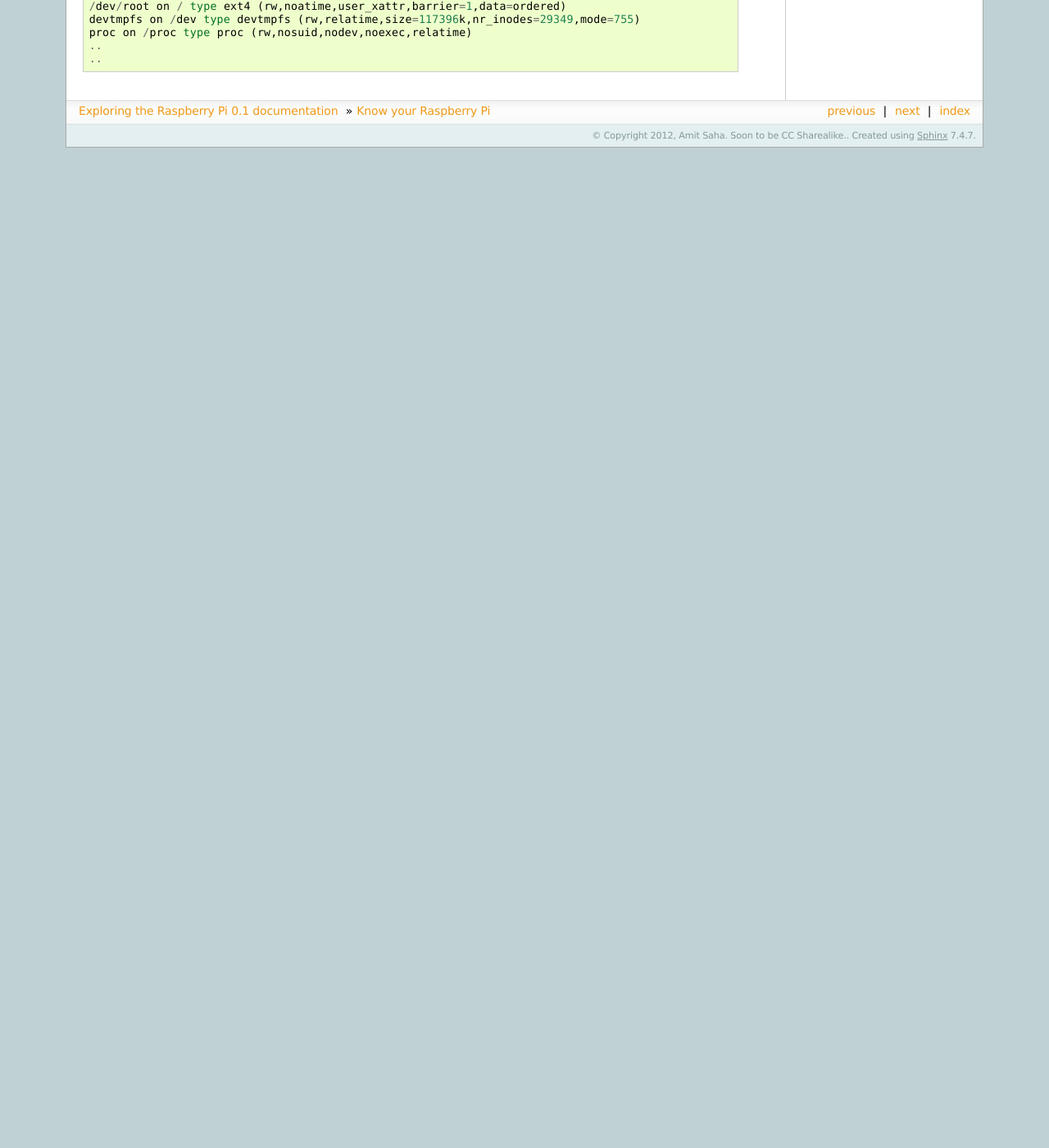
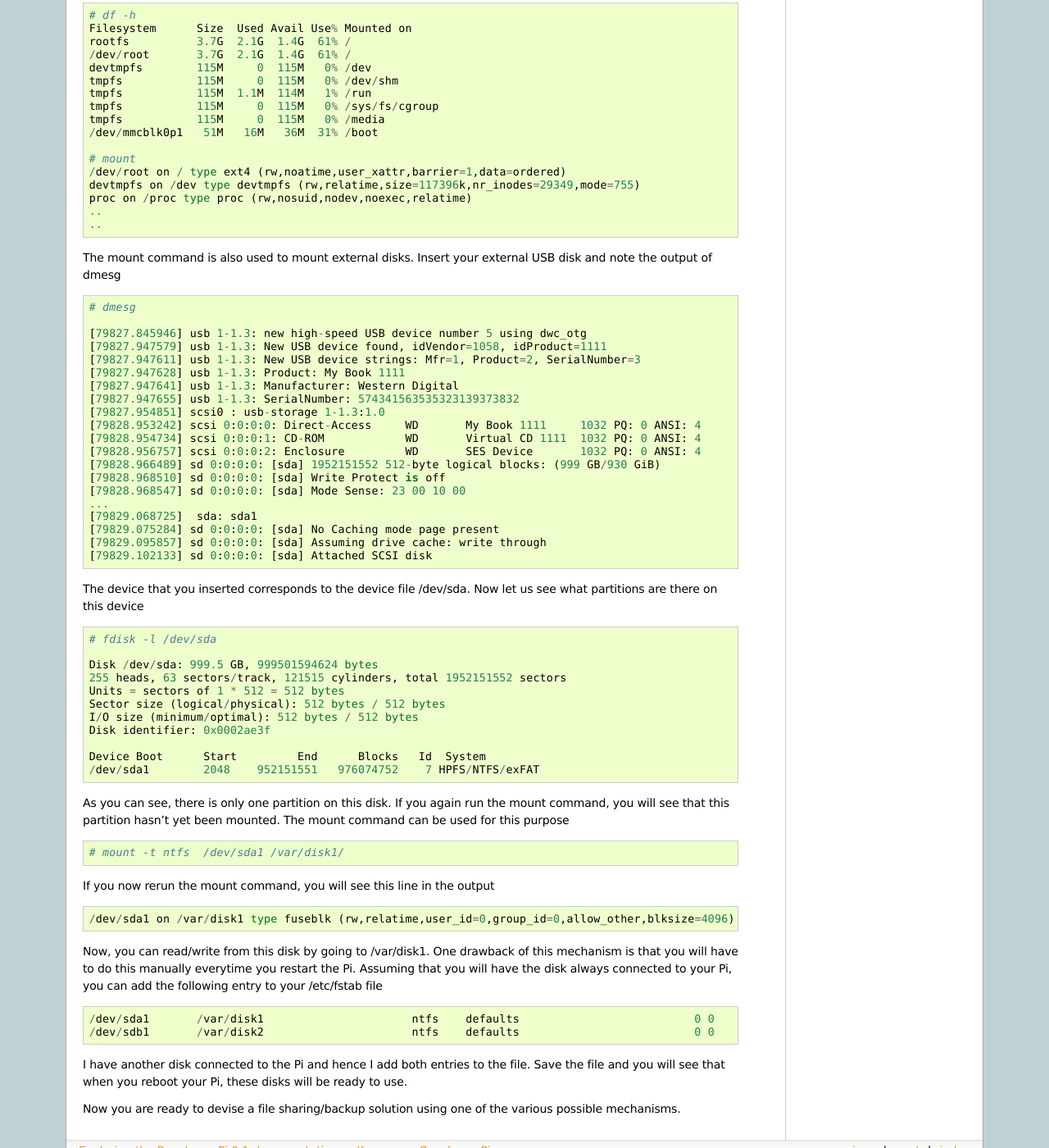
Before and after one commit to amitsaha/raspi-guide, a Sphinx documentation site: the page built from doc/system.rst, in a window 1280 px wide and 1400 px high, scrolled down 1378 px. Shown: the whole window at 82% size. Built offline with Sphinx 7.4.7, drawn with Linux system fonts in a browser that asks for light colours; before the commit the page ends 1558 px from its top, so only the background shows below that; some of the changed text lies outside the part shown.

Commit message:
system: mount external disks

```diff
--- a/doc/system.rst
+++ b/doc/system.rst
@@ -52,13 +52,25 @@ Various other information about your system can be obtained such as::
 
 USB Devices
 -----------
-Explore the USB devices::
+To explore the USB devices connected to your Pi, we can use the lsusb command ::
 
     # lsusb -t
 
     /:  Bus 01.Port 1: Dev 1, Class=root_hub, Driver=dwc_otg/1p, 480M
         |__ Port 1: Dev 2, If 0, Class=hub, Driver=hub/3p, 480M
             |__ Port 1: Dev 3, If 0, Class=vend., Driver=smsc95xx, 480M
+
+The above output corresponds to no USB devices connected to the Pi. If
+you connect any other device(s), the command's output will change
+accordingly. For example, when I plugged in two external storage disks,
+here is the what the output corresponds to ::
+
+    # lsusb -t
+    /:  Bus 01.Port 1: Dev 1, Class=root_hub, Driver=dwc_otg/1p, 480M
+        |__ Port 1: Dev 2, If 0, Class=hub, Driver=hub/3p, 480M
+            |__ Port 1: Dev 3, If 0, Class=vend., Driver=smsc95xx, 480M
+	    |__ Port 2: Dev 6, If 0, Class=stor., Driver=usb-storage, 480M
+            |__ Port 3: Dev 5, If 0, Class=stor., Driver=usb-storage, 480M
 
 
 
@@ -85,3 +97,70 @@ secondary storage disks attached to your Raspberry Pi::
     proc on /proc type proc (rw,nosuid,nodev,noexec,relatime)
     ..
     ..
+
+
+The mount command is also used to mount external disks. Insert your
+external USB disk and note the output of dmesg ::
+
+    # dmesg
+
+    [79827.845946] usb 1-1.3: new high-speed USB device number 5 using dwc_otg
+    [79827.947579] usb 1-1.3: New USB device found, idVendor=1058, idProduct=1111
+    [79827.947611] usb 1-1.3: New USB device strings: Mfr=1, Product=2, SerialNumber=3
+    [79827.947628] usb 1-1.3: Product: My Book 1111
+    [79827.947641] usb 1-1.3: Manufacturer: Western Digital
+    [79827.947655] usb 1-1.3: SerialNumber: 574341563535323139373832
+    [79827.954851] scsi0 : usb-storage 1-1.3:1.0
+    [79828.953242] scsi 0:0:0:0: Direct-Access     WD       My Book 1111     1032 PQ: 0 ANSI: 4
+    [79828.954734] scsi 0:0:0:1: CD-ROM            WD       Virtual CD 1111  1032 PQ: 0 ANSI: 4
+    [79828.956757] scsi 0:0:0:2: Enclosure         WD       SES Device       1032 PQ: 0 ANSI: 4
+    [79828.966489] sd 0:0:0:0: [sda] 1952151552 512-byte logical blocks: (999 GB/930 GiB)
+    [79828.968510] sd 0:0:0:0: [sda] Write Protect is off
+    [79828.968547] sd 0:0:0:0: [sda] Mode Sense: 23 00 10 00
+    ...
+    [79829.068725]  sda: sda1
+    [79829.075284] sd 0:0:0:0: [sda] No Caching mode page present
+    [79829.095857] sd 0:0:0:0: [sda] Assuming drive cache: write through
+    [79829.102133] sd 0:0:0:0: [sda] Attached SCSI disk
+
+The device that you inserted corresponds to the device file
+/dev/sda. Now let us see what partitions are there on this device ::
+
+    # fdisk -l /dev/sda
+
+    Disk /dev/sda: 999.5 GB, 999501594624 bytes
+    255 heads, 63 sectors/track, 121515 cylinders, total 1952151552 sectors
+    Units = sectors of 1 * 512 = 512 bytes
+    Sector size (logical/physical): 512 bytes / 512 bytes
+    I/O size (minimum/optimal): 512 bytes / 512 bytes
+    Disk identifier: 0x0002ae3f
+
+    Device Boot      Start         End      Blocks   Id  System
+    /dev/sda1        2048    952151551   976074752    7 HPFS/NTFS/exFAT
+
+As you can see, there is only one partition on this disk. If you again
+run the mount command, you will see that this partition hasn't yet been
+mounted. The mount command can be used for this purpose ::
+
+    # mount -t ntfs  /dev/sda1 /var/disk1/
+
+If you now rerun the mount command, you will see this line in the
+output ::
+
+    /dev/sda1 on /var/disk1 type fuseblk (rw,relatime,user_id=0,group_id=0,allow_other,blksize=4096)
+
+Now, you can read/write from this disk by going to /var/disk1. One
+drawback of this mechanism is that you will have to do this manually
+everytime you restart the Pi. Assuming that you will have the disk
+always connected to your Pi, you can add the following entry to your
+/etc/fstab file ::
+
+    /dev/sda1       /var/disk1                      ntfs    defaults                          0 0
+    /dev/sdb1       /var/disk2                      ntfs    defaults                          0 0
+
+I have another disk connected to the Pi and hence I add both entries to
+the file. Save the file and you will see that when you reboot your Pi,
+these disks will be ready to use.
+
+Now you are ready to devise a file sharing/backup solution using one of
+the various possible mechanisms.
```
